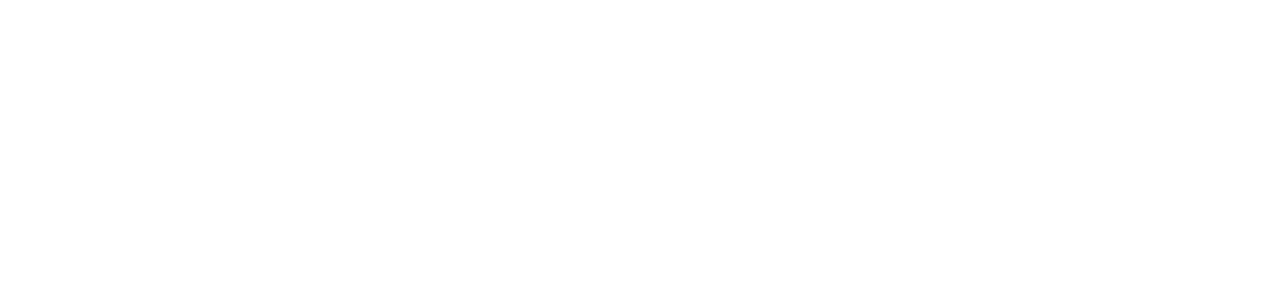
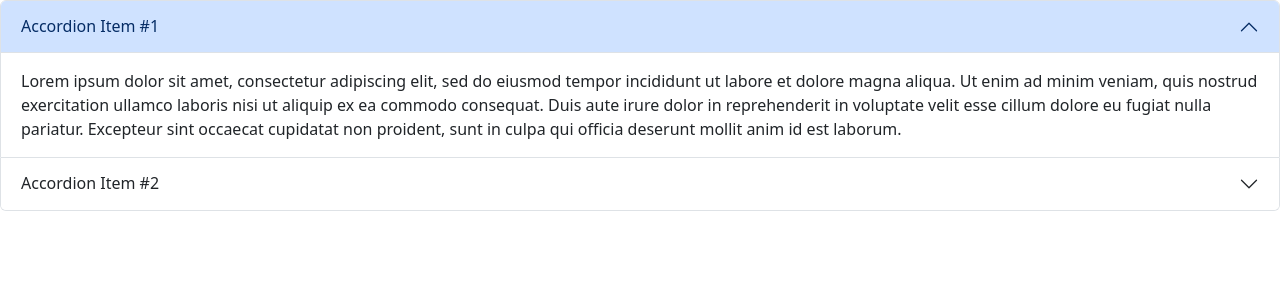
Before and after one commit to homi5435/Elice_4team_buy-gurus-front, a React (Vite) app: page /test in a window 1280 px wide. Before the commit this address had no page. Shown: the top 300 px of the page. Built offline with nearby package versions, Linux system fonts and the light colour scheme.

Commit message:
install: BootStraop 설치
설치되었는지 확인 가능한 테스트 페이지 작성
Close #6

```diff
--- a/package.json
+++ b/package.json
@@ -10,7 +10,9 @@
     "preview": "vite preview"
   },
   "dependencies": {
+    "bootstrap": "^5.3.3",
     "react": "^18.3.1",
+    "react-bootstrap": "^2.10.5",
     "react-dom": "^18.3.1",
     "react-router-dom": "^6.26.2"
   },
--- a/src/App.jsx
+++ b/src/App.jsx
@@ -1,10 +1,12 @@
-import { Route, Routes } from "react-router-dom";
+import 'bootstrap/dist/css/bootstrap.min.css';
+import { Outlet, Route, Routes } from "react-router-dom";
 import "./App.css";
 import Home from "./pages/Home";
 import Signup from "./pages/Signup";
 import Login from "./pages/Login";
 import Order from "./pages/Order/Order";
 import OrderDetail from "./pages/Order/OrderDetail";
+import AccordionTest from "./pages/AccordionTest";
 
 function App() {
   return (
@@ -13,8 +15,11 @@
         <Route path="/" element={<Home />} exact/>
         <Route path="/login" element={<Login />} />
         <Route path="/signup" element={<Signup />} />
-        <Route path="/order" element={<Order />} />
-        <Route path="/order/:orderId" element={<OrderDetail />} />
+        <Route path="/order" element={<Outlet />} >
+          <Route index element={<Order/>}/>
+          <Route path=":orderId" element={<OrderDetail />} />
+        </Route>
+        <Route path="/test" element={<AccordionTest />}/>
       </Routes>
     </>
   );
--- /dev/null
+++ b/src/pages/AccordionTest.jsx
@@ -0,0 +1,34 @@
+import { Accordion } from "react-bootstrap";
+
+function AccordionTest() {
+  return (
+    <Accordion defaultActiveKey="0">
+      <Accordion.Item eventKey="0">
+        <Accordion.Header>Accordion Item #1</Accordion.Header>
+        <Accordion.Body>
+          Lorem ipsum dolor sit amet, consectetur adipiscing elit, sed do
+          eiusmod tempor incididunt ut labore et dolore magna aliqua. Ut enim ad
+          minim veniam, quis nostrud exercitation ullamco laboris nisi ut
+          aliquip ex ea commodo consequat. Duis aute irure dolor in
+          reprehenderit in voluptate velit esse cillum dolore eu fugiat nulla
+          pariatur. Excepteur sint occaecat cupidatat non proident, sunt in
+          culpa qui officia deserunt mollit anim id est laborum.
+        </Accordion.Body>
+      </Accordion.Item>
+      <Accordion.Item eventKey="1">
+        <Accordion.Header>Accordion Item #2</Accordion.Header>
+        <Accordion.Body>
+          Lorem ipsum dolor sit amet, consectetur adipiscing elit, sed do
+          eiusmod tempor incididunt ut labore et dolore magna aliqua. Ut enim ad
+          minim veniam, quis nostrud exercitation ullamco laboris nisi ut
+          aliquip ex ea commodo consequat. Duis aute irure dolor in
+          reprehenderit in voluptate velit esse cillum dolore eu fugiat nulla
+          pariatur. Excepteur sint occaecat cupidatat non proident, sunt in
+          culpa qui officia deserunt mollit anim id est laborum.
+        </Accordion.Body>
+      </Accordion.Item>
+    </Accordion>
+  );
+}
+
+export default AccordionTest;
```
